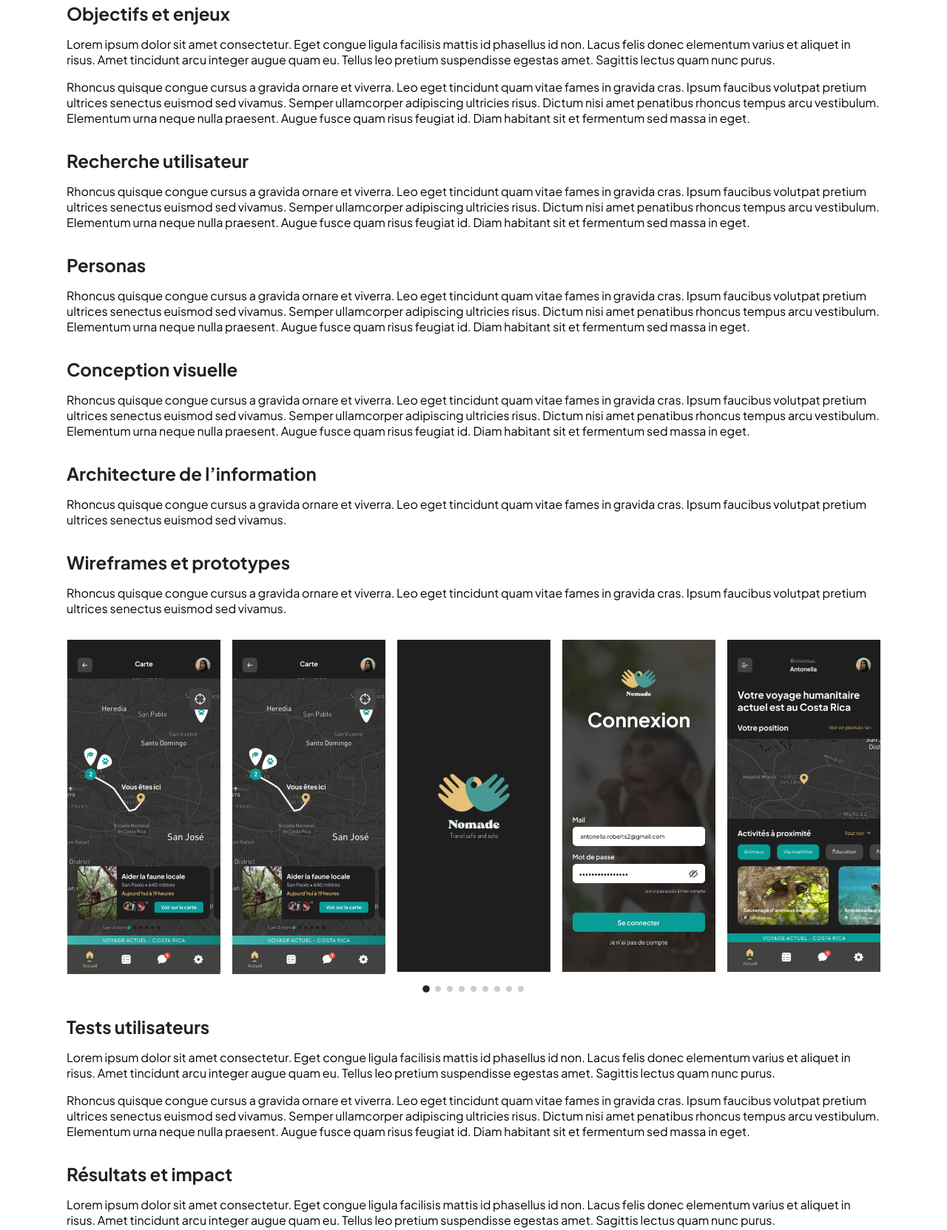
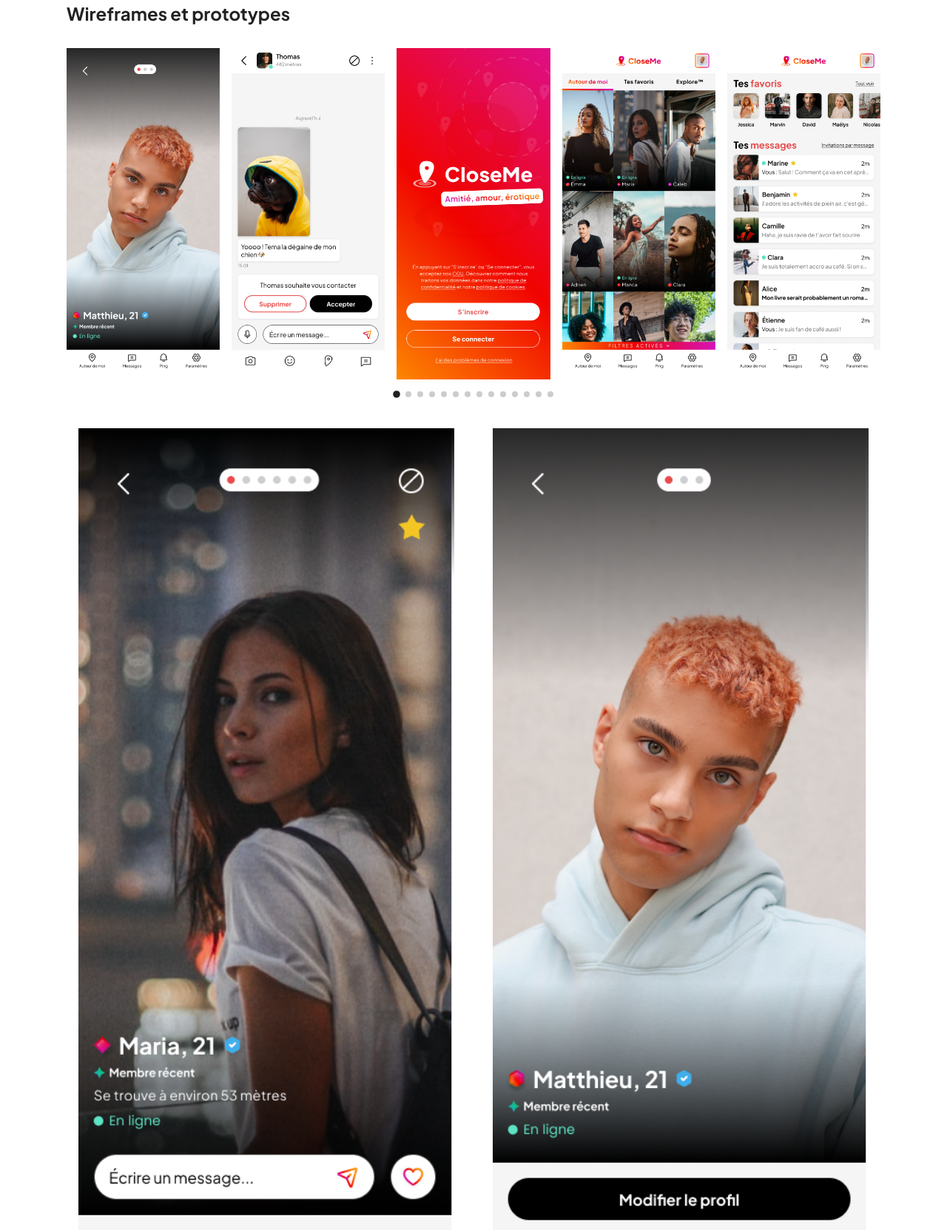
Before and after one commit to A2onCraft/portfolio, a plain HTML site: page pages/closeme.html in a window 1280 px wide. Shown: the part 590-2253 px from the top of the page at 74% size. Drawn offline with nearby package versions, Linux system fonts and the light colour scheme.

Commit message:
ajout page closeme

```diff
--- a/pages/closeme.html
+++ b/pages/closeme.html
@@ -40,7 +40,7 @@
 	<div class="mobile-header">
 		<a href="../index.html" class="">À propos</a>
 		<a href="./projets.html" class="">Projets</a>
-			<a href="../index.html#contact" class="">Me contacter</a>
+		<a href="../index.html#contact" class="">Me contacter</a>
 	</div>
 
 	<div class="main">
@@ -52,7 +52,7 @@
 		</div>
 
 		<div class="header-img m-t-1">
-			<img src="../assets/nomade-00.png" />
+			<img src="../assets/closeme-00.png" />
 		</div>
 
 		<div class="title m-t-2">
@@ -63,58 +63,39 @@
 
 		<p class="m-t-1">CloseMe est un concept d’application de rencontre qui se base sur la proximité</p>
 
-		<h2 class="m-t-2">Objectifs et enjeux</h2>
-
-		<p class="m-t-1">Lorem ipsum dolor sit amet consectetur. Eget congue ligula facilisis mattis id phasellus id non. Lacus felis donec elementum varius et aliquet in risus. Amet tincidunt arcu integer augue quam eu. Tellus leo pretium suspendisse egestas amet. Sagittis lectus quam nunc purus.</p>
-
-		<p class="m-t-1">Rhoncus quisque congue cursus a gravida ornare et viverra. Leo eget tincidunt quam vitae fames in gravida cras. Ipsum faucibus volutpat pretium ultrices senectus euismod sed vivamus. Semper ullamcorper adipiscing ultricies risus. Dictum nisi amet penatibus rhoncus tempus arcu vestibulum. Elementum urna neque nulla praesent. Augue fusce quam risus feugiat id. Diam habitant sit et fermentum sed massa in eget.</p>
-
-		<h2 class="m-t-2">Recherche utilisateur</h2>
-
-		<p class="m-t-1">Rhoncus quisque congue cursus a gravida ornare et viverra. Leo eget tincidunt quam vitae fames in gravida cras. Ipsum faucibus volutpat pretium ultrices senectus euismod sed vivamus. Semper ullamcorper adipiscing ultricies risus. Dictum nisi amet penatibus rhoncus tempus arcu vestibulum. Elementum urna neque nulla praesent. Augue fusce quam risus feugiat id. Diam habitant sit et fermentum sed massa in eget.</p>
-
-		<h2 class="m-t-2">Personas</h2>
-
-		<p class="m-t-1">Rhoncus quisque congue cursus a gravida ornare et viverra. Leo eget tincidunt quam vitae fames in gravida cras. Ipsum faucibus volutpat pretium ultrices senectus euismod sed vivamus. Semper ullamcorper adipiscing ultricies risus. Dictum nisi amet penatibus rhoncus tempus arcu vestibulum. Elementum urna neque nulla praesent. Augue fusce quam risus feugiat id. Diam habitant sit et fermentum sed massa in eget.</p>
-
-		<h2 class="m-t-2">Conception visuelle</h2>
-
-		<p class="m-t-1">Rhoncus quisque congue cursus a gravida ornare et viverra. Leo eget tincidunt quam vitae fames in gravida cras. Ipsum faucibus volutpat pretium ultrices senectus euismod sed vivamus. Semper ullamcorper adipiscing ultricies risus. Dictum nisi amet penatibus rhoncus tempus arcu vestibulum. Elementum urna neque nulla praesent. Augue fusce quam risus feugiat id. Diam habitant sit et fermentum sed massa in eget.</p>
-
-		<h2 class="m-t-2">Architecture de l’information</h2>
-
-		<p class="m-t-1">Rhoncus quisque congue cursus a gravida ornare et viverra. Leo eget tincidunt quam vitae fames in gravida cras. Ipsum faucibus volutpat pretium ultrices senectus euismod sed vivamus.</p>
-
 		<h2 class="m-t-2">Wireframes et prototypes</h2>
 
-		<p class="m-t-1">Rhoncus quisque congue cursus a gravida ornare et viverra. Leo eget tincidunt quam vitae fames in gravida cras. Ipsum faucibus volutpat pretium ultrices senectus euismod sed vivamus.</p>
-
 		<div class="owl-carousel m-t-2">
-			<img src="../assets/nomade-01.png"/>
-			<img src="../assets/nomade-02.png"/>
-			<img src="../assets/nomade-03.png"/>
-			<img src="../assets/nomade-04.png"/>
-			<img src="../assets/nomade-05.png"/>
-			<img src="../assets/nomade-05.png"/>
-			<img src="../assets/nomade-05.png"/>
-			<img src="../assets/nomade-05.png"/>
-			<img src="../assets/nomade-05.png"/>
+			<img src="../assets/closeme-01.png"/>
+			<img src="../assets/closeme-02.png"/>
+			<img src="../assets/closeme-03.png"/>
+			<img src="../assets/closeme-04.png"/>
+			<img src="../assets/closeme-05.png"/>
+			<img src="../assets/closeme-06.png"/>
+			<img src="../assets/closeme-07.png"/>
+			<img src="../assets/closeme-08.png"/>
+			<img src="../assets/closeme-09.png"/>
+			<img src="../assets/closeme-10.png"/>
+			<img src="../assets/closeme-11.png"/>
+			<img src="../assets/closeme-12.png"/>
+			<img src="../assets/closeme-13.png"/>
+			<img src="../assets/closeme-14.png"/>
 		</div>
 
-		<h2 class="m-t-2">Tests utilisateurs</h2>
+		<div class="m-t-2 flex-disposition">
+			<img data-aos="zoom-in-up" src="../assets/closeme-15.png" />
+			<img data-aos="zoom-in-up" src="../assets/closeme-16.png" />
+		</div>
 
-		<p class="m-t-1">Lorem ipsum dolor sit amet consectetur. Eget congue ligula facilisis mattis id phasellus id non. Lacus felis donec elementum varius et aliquet in risus. Amet tincidunt arcu integer augue quam eu. Tellus leo pretium suspendisse egestas amet. Sagittis lectus quam nunc purus.</p>
+		<div class="retour m-t-2">
+			<a href="projets.html">
+				<img src="../assets/Retour.png">
+				<span>Retour aux projets</span>
+			</a>
+		</div>
+	</div>
 
-		<p class="m-t-1">Rhoncus quisque congue cursus a gravida ornare et viverra. Leo eget tincidunt quam vitae fames in gravida cras. Ipsum faucibus volutpat pretium ultrices senectus euismod sed vivamus. Semper ullamcorper adipiscing ultricies risus. Dictum nisi amet penatibus rhoncus tempus arcu vestibulum. Elementum urna neque nulla praesent. Augue fusce quam risus feugiat id. Diam habitant sit et fermentum sed massa in eget.</p>
 
-		<h2 class="m-t-2">Résultats et impact</h2>
-
-		<p class="m-t-1">Lorem ipsum dolor sit amet consectetur. Eget congue ligula facilisis mattis id phasellus id non. Lacus felis donec elementum varius et aliquet in risus. Amet tincidunt arcu integer augue quam eu. Tellus leo pretium suspendisse egestas amet. Sagittis lectus quam nunc purus.</p>
-
-		<h2 class="m-t-2">Réflexions et apprentissages</h2>
-
-		<p class="m-t-1">Lorem ipsum dolor sit amet consectetur. Eget congue ligula facilisis mattis id phasellus id non. Lacus felis donec elementum varius et aliquet in risus. Amet tincidunt arcu integer augue quam eu. Tellus leo pretium suspendisse egestas amet. Sagittis lectus quam nunc purus.</p>
-	</div>
 
 	<footer>
 		<div class="links">
--- a/scripts/script.js
+++ b/scripts/script.js
@@ -139,7 +139,7 @@ const projects = [
 	date: "2022-09-01",
 	description: "CloseMe est un concept d’application de rencontre qui se base sur la proximité",
 	link: "closeme.html",
-	etat: "inactif"
+	etat: "actif"
 },
 {
 	title: "The Wokies",
```
Also changed, not shown: index.html (+4 -2 lines), assets/closeme-00.png (added), assets/closeme-01.png (added), assets/closeme-02.png (added), assets/closeme-03.png (added), assets/closeme-04.png (added), assets/closeme-05.png (added), assets/closeme-06.png (added), assets/closeme-07.png (added), assets/closeme-08.png (added), assets/closeme-09.png (added), assets/closeme-10.png (added), assets/closeme-11.png (added), assets/closeme-12.png (added), 4 more files.
